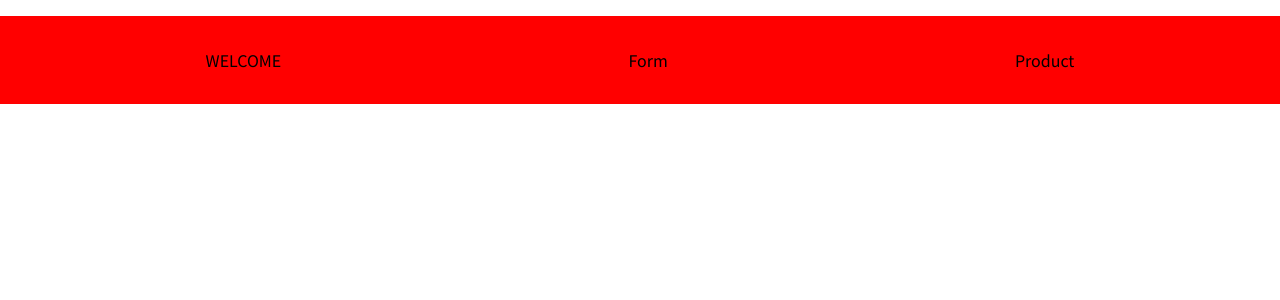
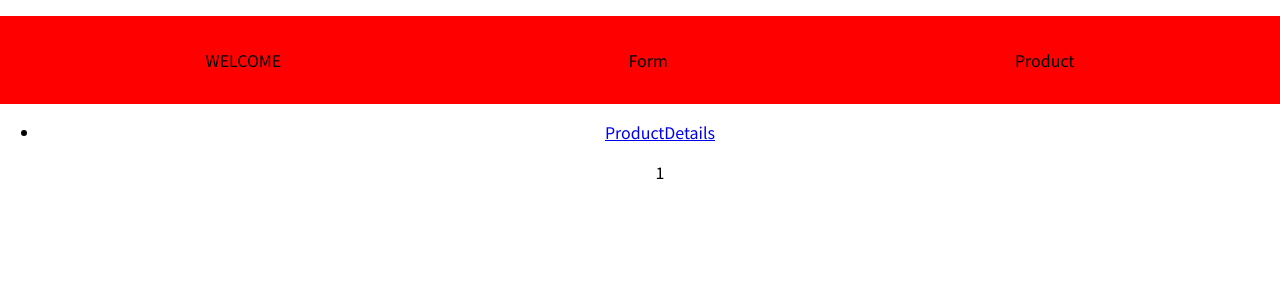
Before and after one commit to hariomhks1997/Building-your-Ecommerce-Website, a React (Create React App) app: page /productdetail/1 in a window 1280 px wide. Shown: the top 300 px of the page. Built offline with nearby package versions, Linux system fonts and the light colour scheme.

Commit message:
Implement the Products Page

```diff
--- a/src/App.js
+++ b/src/App.js
@@ -1,9 +1,10 @@
 import './App.css';
-import { BrowserRouter as Main ,Route,Routes } from 'react-router-dom';
+import { BrowserRouter as Main ,Route,Routes, } from 'react-router-dom';
 import MainHeader from './components/MainHeader';
 import Form from './Pages/Form';
 import Welcome from './Pages/Welcome';
 import Product from './Pages/Product';
+import ProductDetail from './Pages/ProductDetail';
 
 function App() {
   const formadder=async (form)=>{
@@ -18,12 +19,14 @@ function App() {
     <div className="App">
       <Main>
       <MainHeader></MainHeader>
+
         <Routes>
 
 
     <Route exact path='/welcome' element={<Welcome></Welcome>}></Route>
     <Route exact path='/form' element={<Form addform={formadder}></Form>}></Route>
     <Route exact path='/product' element={<Product></Product>}></Route>
+    <Route exact path='/productdetail/:productId' element={<ProductDetail></ProductDetail>}></Route>
 
 
 
--- a/src/Pages/Product.js
+++ b/src/Pages/Product.js
@@ -1,9 +1,17 @@
-import React from 'react'
+import React from 'react';
+import { Link } from 'react-router-dom';
 
 const Product = () => {
   return (
     <div>
+      <section>
         <h1>The Product Page</h1>
+        <ul>
+          <li><Link to='/product/p1'>A Book</Link></li>
+          <li><Link to='/product/p2'>A Carpet</Link></li>
+          <li><Link to='/product/p3'>An Online Course</Link></li>
+        </ul>
+        </section>
     </div>
   )
 }
--- /dev/null
+++ b/src/Pages/ProductDetail.js
@@ -0,0 +1,22 @@
+import React from 'react';
+import { NavLink ,useParams} from 'react-router-dom';
+
+const ProductDetail = () => {
+    const params=useParams();
+  return (
+    <div>
+        <header>
+            <nav>
+                <ul>
+                <li><NavLink to='/productdetail'>ProductDetails</NavLink></li>
+                <p>{params.productId}</p>
+
+
+                </ul>
+            </nav>
+        </header>
+    </div>
+  )
+}
+
+export default ProductDetail
--- a/src/Pages/Welcome.js
+++ b/src/Pages/Welcome.js
@@ -1,10 +1,22 @@
-import React from 'react'
+import React from 'react';
+import { Route,Routes} from 'react-router-dom';
 
 const Welcome = () => {
   return (
-    <div>
-        <h1>The Welcome Page</h1>
-    </div>
+    <section>
+      <h1>The Welcome Page</h1>
+
+
+<Routes>
+
+        <Route path='/welcome/new-user' element={<p>Welcome, new user!</p>}>
+
+
+        </Route>
+        </Routes>
+
+
+    </section>
   )
 }
 
```
